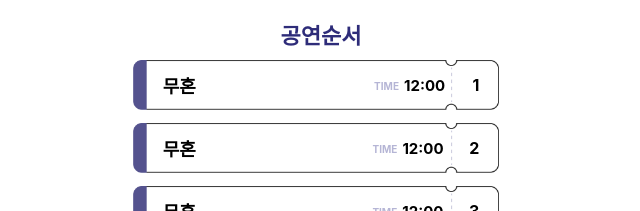
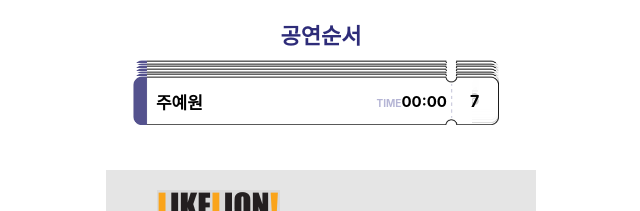
Before and after one commit to friend1019/club-night-hsu-front, a React (Create React App) app: page / in a window 1280 px wide. Shown: the part 741-952 px from the top of the page, without its empty margins (319-959 px from the left). Built offline with nearby package versions, Linux system fonts and the light colour scheme; no server answers; the database is empty.

Commit message:
메인티켓 애니메이션 추가

```diff
--- a/src/css/Home.css
+++ b/src/css/Home.css
@@ -92,8 +92,9 @@
 
 .ticket-list {
   display: flex;
-  flex-direction: column; /* 수직으로 티켓을 나열 */
+  flex-direction: column;
   gap: 1px;
+  transition: all 0.5s ease-in-out;
 }
 
 .ticket-container {
@@ -102,71 +103,80 @@
   margin-bottom: 2px;
   width: 85%;
   max-width: 430px;
-  height: 50px; /* 이미지의 높이를 적당히 설정 */
+  height: 50px;
   background-color: #ffffff;
   display: flex;
-  justify-content: center;  /* 수평 중앙 정렬 */
-  align-items: center;      /* 수직 중앙 정렬 */
+  justify-content: center;
+  align-items: center;
+  transition: transform 1.0s ease, opacity 1.0s ease;
+  order: 0; /* 기본 order 값 설정 */
 }
 
+
+/* 티켓 이미지 */
 .ticket-image {
   width: 100%;
   height: 100%;
-  object-fit: contain;  /* 이미지 비율 유지하면서 전체 표시 */
-  object-position: center;
-  opacity: 0.8; /* 투명도 조정 */
-  margin-left: 15%; /* 이미지 오른쪽으로 조금 이동 */
+  object-fit: contain;
+  opacity: 0.8;
+  margin-left: 15%; /* 이미지 오른쪽으로 약간 이동 */
+  background-color: white;
 }
 
+/* 티켓 정보 */
 .ticket-info {
   position: absolute;
   top: 50%;
-  left: 10%; /* 왼쪽 여백을 설정하여 텍스트 위치를 조정 */
-  transform: translateY(-50%); /* 수직 가운데 정렬 */
+  left: 10%;
+  transform: translateY(-50%);
   color: black;
   font-weight: bold;
   font-size: 18px;
   display: flex;
-  justify-content: space-between; /* 왼쪽(이름)과 오른쪽(시간, 순서)을 나누기 */
+  justify-content: space-between;
   align-items: center;
-  width: calc(100% - 30px); /* 좌우 여백을 빼고 텍스트 길이를 맞춤 */
+  width: calc(100% - 30px);
 }
 
+/* 공연 이름 */
 .ticket-info .performance-name {
-  font-size: 18px;
+  font-size: 17px;
   font-weight: bold;
   color: #000000;
-  margin-left: 6%;
+  margin-left: 4%;
+  min-width: 80px;
 }
 
+/* 공연 시간 */
 .ticket-info .performance-time {
   font-size: 14px;
   color: #b5b5d5;
-  margin-left: 45%; /* 시간 부분을 오른쪽으로 살짝 이동 */
-  display: flex;
+  margin-left: 35%; /* 시간 부분을 오른쪽으로 살짝 이동 */
   gap: 5px;
+
 }
 
-.ticket-info .performance-time .time-text {
-  font-size: 10px;
-  color: #b5b5d5; /* TIME 부분 색상 */
-  margin-top: 6%;
-}
-
-.ticket-info .performance-time .time-number {
-  font-size: 15px;
-  color: #000000; /* 시간 숫자 색상 */
-}
-
+/* 공연 순서 */
 .ticket-info .performance-number {
   font-size: 16px;
   color: #000000;
   margin-right: -0.4%;
 }
 
+.ticket-info .performance-time .time-text {
+  font-size: 10px;
+  color: #b5b5d5;
+}
+
+.ticket-info .performance-time .time-number {
+  font-size: 15px;
+  color: #000000;
+}
+
+
 /* 마지막 티켓 밑에 여백 추가 */
 .ticket-list .ticket-container:last-child {
-  margin-bottom: 20px;  /* 마지막 티켓 밑에 여백 추가 */
+  margin-bottom: 20px;
 }
 
 /* 공연순서 텍스트 스타일 */
--- a/src/jsx/Home.jsx
+++ b/src/jsx/Home.jsx
@@ -1,4 +1,4 @@
-import { useRef, useEffect, useState } from "react";
+import { useState, useRef, useEffect } from "react";
 import { db } from "../firebase";
 import {
   collection,
@@ -10,10 +10,12 @@ import {
 } from "firebase/firestore";
 import Footer from "./Footer";
 import MainImg from "../img/mainImg.png";
-import TicketImg from "../img/티켓.png"; // 티켓 이미지 임포트
+import TicketImg from "../img/티켓2.png"; // 티켓 이미지 임포트
 import "../css/Home.css";
+import { ticketContent } from "./TicketContent";
 
 const Home = () => {
+  const [isExpanded, setIsExpanded] = useState(false); // 티켓 펼침 상태
   const [input, setInput] = useState("");
   const [messages, setMessages] = useState([]);
   const bottomRef = useRef(null);
@@ -43,6 +45,11 @@ const Home = () => {
       text: message,
       timestamp: serverTimestamp(),
     });
+  };
+
+  // 카드 뭉치 클릭 시 펼치기/숨기기
+  const handleToggleTickets = () => {
+    setIsExpanded((prev) => !prev);
   };
 
   return (
@@ -80,18 +87,35 @@ const Home = () => {
       {/* "공연순서" 텍스트 추가 */}
       <div className="performance-title">공연순서</div>
 
-      {/* 여러 티켓을 나열 */}
-      <div className="ticket-list">
-        {[...Array(7)].map((_, idx) => (
-          <div className="ticket-container" key={idx}>
+      {/* 티켓을 클릭하면 펼쳐짐 */}
+      <div
+        className={`ticket-list ${isExpanded ? "expanded" : ""}`} // 펼쳐진 상태에서만 애니메이션 추가
+        onClick={handleToggleTickets} // 카드 뭉치 클릭 시 펼치기/숨기기
+        style={{
+          height: isExpanded ? "auto" : "120px", // 펼쳐지면 자동 높이로 늘어남
+          paddingBottom: isExpanded ? "30px" : "0", // 펼쳐지면 추가 여백
+          transition: "height 1.0s ease, padding-bottom 1.0s ease", // 부드러운 애니메이션
+        }}
+      >
+        {ticketContent.map((ticket, idx) => (
+          <div
+            className="ticket-container"
+            key={idx}
+            style={{
+              transform: isExpanded
+                ? `translateY(${idx * -1}px)` // 펼쳐지면 아래로 간격을 두고 펼쳐짐
+                : `translateY(${idx * -60}px)`, // 초기에는 살짝 겹쳐짐 (각 카드가 조금씩 다르게 이동)
+              transition: "transform 0.6s ease, opacity 0.6s ease", // 애니메이션 적용
+            }}
+          >
             <img src={TicketImg} alt="Ticket" className="ticket-image" />
             <div className="ticket-info">
-              <div className="performance-name">무혼</div>
+              <div className="performance-name">{ticket.name}</div>
               <div className="performance-time">
                 <span className="time-text">TIME</span>
-                <span className="time-number">12:00</span>
+                <span className="time-number">{ticket.time}</span>
               </div>
-              <div className="performance-number">{idx + 1}</div>
+              <div className="performance-number">{ticket.number}</div>
             </div>
           </div>
         ))}
--- /dev/null
+++ b/src/jsx/TicketContent.jsx
@@ -0,0 +1,38 @@
+// content.jsx
+export const ticketContent = [
+    {
+      name: "무혼",
+      time: "12:00",
+      number: 1,
+    },
+    {
+      name: "발라더",
+      time: "14:00",
+      number: 2,
+    },
+    {
+      name: "2ManyMC",
+      time: "16:00",
+      number: 3,
+    },
+    {
+      name: "Refresh",
+      time: "18:00",
+      number: 4,
+    },
+    {
+      name: "황승재",
+      time: "20:00",
+      number: 5,
+    },
+    {
+      name: "문지원",
+      time: "22:00",
+      number: 6,
+    },
+    {
+      name: "주예원",
+      time: "00:00",
+      number: 7,
+    },
+  ];
```
Also changed, not shown: src/img/티켓2.png (added).
